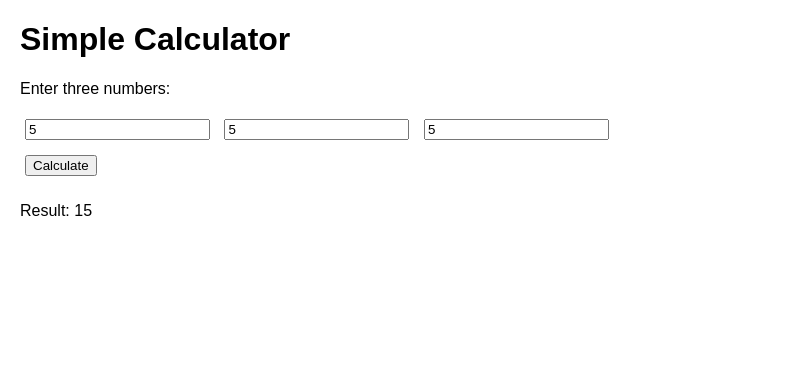
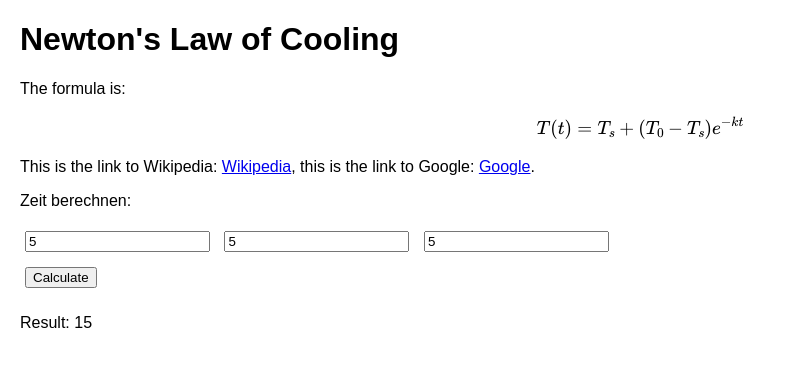
Before and after one commit to leriksen137/leriksen137.github.io, a plain HTML site: page index.html in a window 1280 px wide. Both pictures are taken after typing "5", "5", "5" into the empty fields and a click on the button "Calculate". Shown: the whole page, without its empty margins (0-786 px from the left). Drawn offline with nearby package versions, Linux system fonts and the light colour scheme.

Commit message:
Update with cooling formula

```diff
--- a/index.html
+++ b/index.html
@@ -3,7 +3,8 @@
 <head>
   <meta charset="UTF-8">
   <meta name="viewport" content="width=device-width, initial-scale=1.0">
-  <title>Calculator</title>
+  <title>Wein Temperatur Calculator</title>
+  <script src="https://cdn.jsdelivr.net/npm/mathjax@3/es5/tex-mml-chtml.js"></script>
   <style>
     body {
       font-family: Arial, sans-serif;
@@ -18,11 +19,19 @@
   </style>
 </head>
 <body>
-  <h1>Simple Calculator</h1>
-  <p>Enter three numbers:</p>
-  <input type="number" id="num1" placeholder="Number 1">
-  <input type="number" id="num2" placeholder="Number 2">
-  <input type="number" id="num3" placeholder="Number 3">
+  <h1>Newton's Law of Cooling</h1>
+  <p>The formula is:</p>
+  <p>\[T(t) = T_s + (T_0 - T_s) e^{-kt}\]</p>
+  <p>
+    This is the link to Wikipedia:
+    <a href="https://www.wikipedia.org" target="_blank">Wikipedia</a>,
+    this is the link to Google:
+    <a href="https://www.google.com" target="_blank">Google</a>.
+  </p>
+  <p>Zeit berechnen:</p>
+  <input type="number" id="t0" placeholder="Starttemperatur">
+  <input type="number" id="tenv" placeholder="Raumtemperatur">
+  <input type="number" id="tz" placeholder="Zieltemperatur">
   <br>
   <button onclick="calculate()">Calculate</button>
   <p id="result"></p>
@@ -30,18 +39,18 @@
   <script>
     function calculate() {
       // Get values from the inputs
-      const num1 = parseFloat(document.getElementById('num1').value);
-      const num2 = parseFloat(document.getElementById('num2').value);
-      const num3 = parseFloat(document.getElementById('num3').value);
+      const t0 = parseFloat(document.getElementById('t0').value);
+      const tenv = parseFloat(document.getElementById('tenv').value);
+      const tz = parseFloat(document.getElementById('tz').value);
 
       // Validate inputs
-      if (isNaN(num1) || isNaN(num2) || isNaN(num3)) {
+      if (isNaN(t0) || isNaN(tenv) || isNaN(tz)) {
         document.getElementById('result').textContent = 'Please enter valid numbers.';
         return;
       }
 
       // Example calculation: sum of the three numbers
-      const result = num1 + num2 + num3;
+      const result = t0 + tenv + tz;
 
       // Display the result
       document.getElementById('result').textContent = `Result: ${result}`;
```
